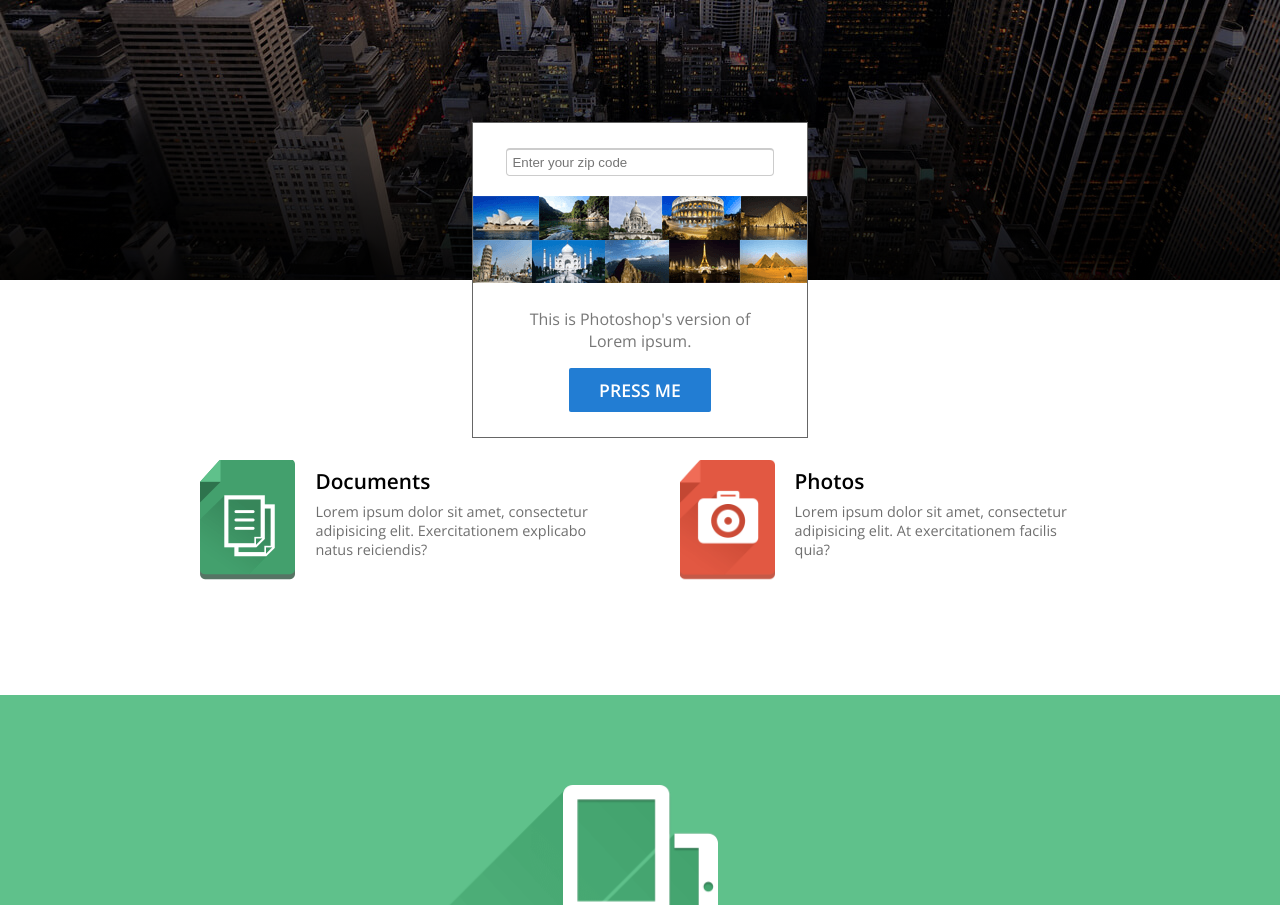
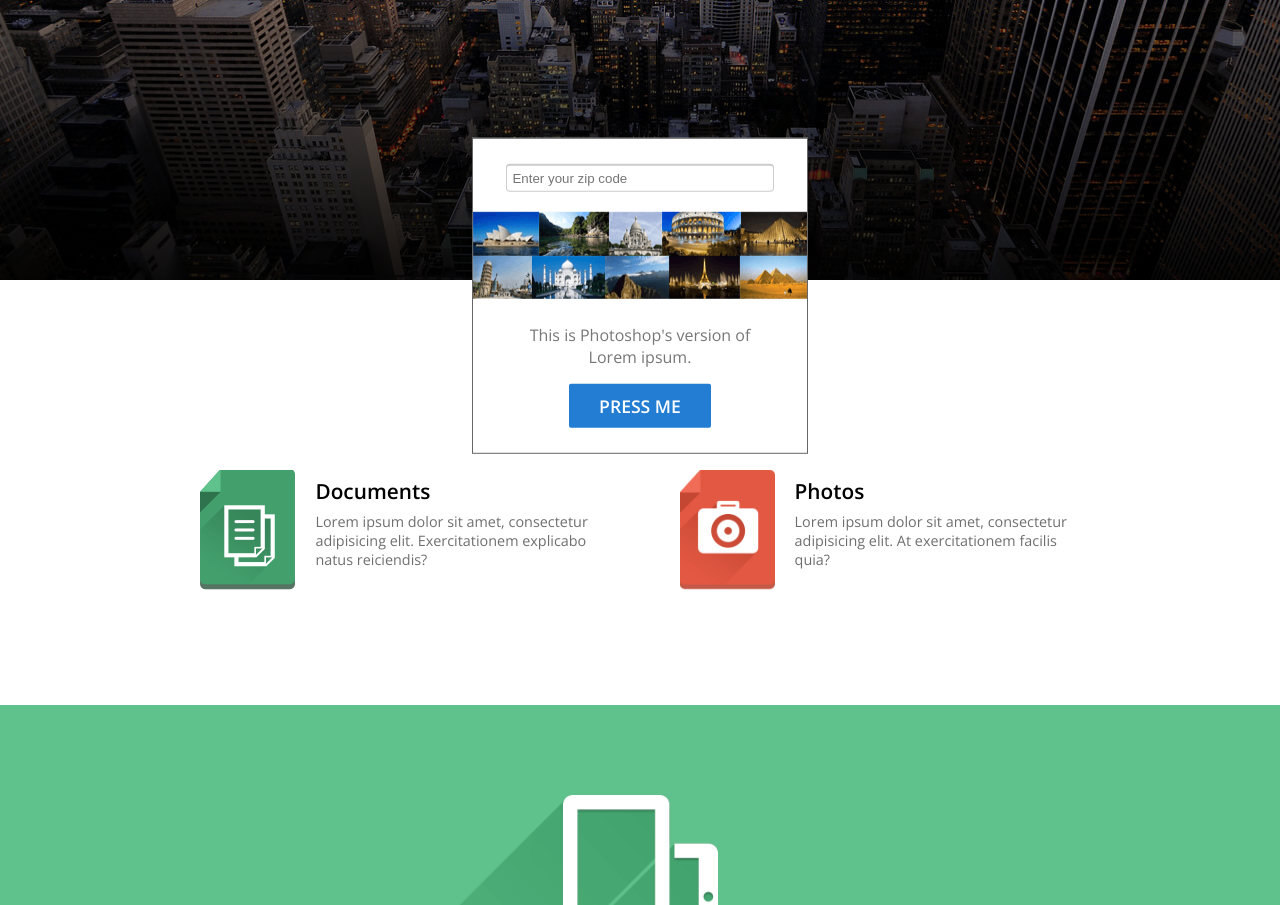
Before and after one commit to serhiiyakubovych/singlepagewebsite, a plain HTML site: page index.html in a window 1280 px wide. Shown: the part 520-1425 px from the top of the page. Drawn offline with nearby package versions, Linux system fonts and the light colour scheme; some packages are replaced by stand-ins of ours.

```diff
--- a/css/style.css
+++ b/css/style.css
@@ -62,7 +62,7 @@ html, body {
     position: absolute;
     left: 50%;
     bottom: 0;
-    transform: translate(-50%, 50%);
+    transform: translate(-50%, 55%);
     padding: 25px 0;
     border: 1px solid #666;
     background: #fff;
@@ -102,7 +102,7 @@ html, body {
 
 /* BOXES SECTION */
 .boxes {
-    padding: 180px 20px 110px;
+    padding: 190px 20px 110px;
     width: 100%;
     text-align: center;
 }
```
Also changed, not shown: 1 other file.
